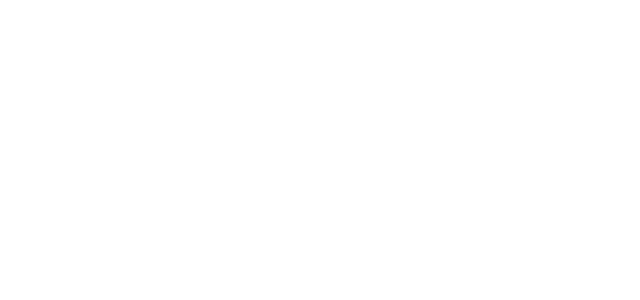
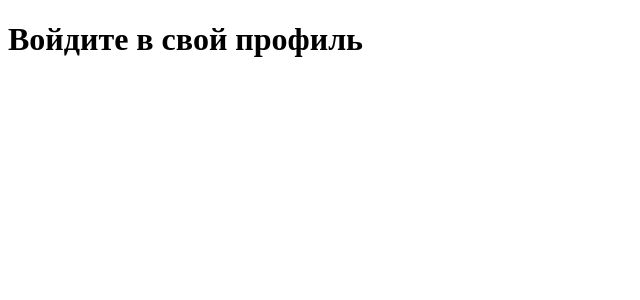
Before and after one commit to volokhinn/uniaff, a React (Create React App) app: page / in a window 1280 px wide. Shown: the top 300 px of the page, without its empty margins (0-640 px from the left). Built offline with nearby package versions, Linux system fonts and the light colour scheme.

Commit message:
added title

```diff
--- /dev/null
+++ b/globals.d.ts
@@ -0,0 +1,4 @@
+declare module '*.module.scss' {
+    const classes: { readonly [key: string]: string }
+    export default classes
+}
--- a/package.json
+++ b/package.json
@@ -13,6 +13,7 @@
     "react": "^18.3.1",
     "react-dom": "^18.3.1",
     "react-scripts": "5.0.1",
+    "sass": "^1.77.8",
     "typescript": "^4.9.5",
     "web-vitals": "^2.1.4"
   },
--- a/src/App.tsx
+++ b/src/App.tsx
@@ -1,7 +1,9 @@
+import Login from "./components/Login/Login";
 
 function App() {
   return (
     <div className="App">
+      <Login />
     </div>
   );
 }
--- /dev/null
+++ b/src/UI/Title/Title.tsx
@@ -0,0 +1,13 @@
+import React from 'react';
+
+interface TitleProps {
+  children: React.ReactNode;
+}
+
+const Title: React.FC<TitleProps> = ({ children }) => {
+  return (
+    <h1>{children}</h1>
+  );
+};
+
+export default Title;
--- /dev/null
+++ b/src/components/Login/Login.tsx
@@ -0,0 +1,14 @@
+import React from 'react';
+import Title from '../../UI/Title/Title';
+import styles from './Login.module.scss'
+
+const Login: React.FC = () => {
+
+  return (
+    <div className={styles.wrapper}>
+        <Title>Войдите в свой профиль</Title>
+    </div>
+  );
+};
+
+export default Login;
--- a/tsconfig.json
+++ b/tsconfig.json
@@ -21,6 +21,7 @@
     "jsx": "react-jsx"
   },
   "include": [
-    "src"
+    "src",
+    "globals.d.ts"
   ]
 }
```
Also changed, not shown: src/UI/Title/Title.module.scss (added), src/components/Login/Login.module.scss (added), 1 other file (tests, documents, lock files or other folders).
